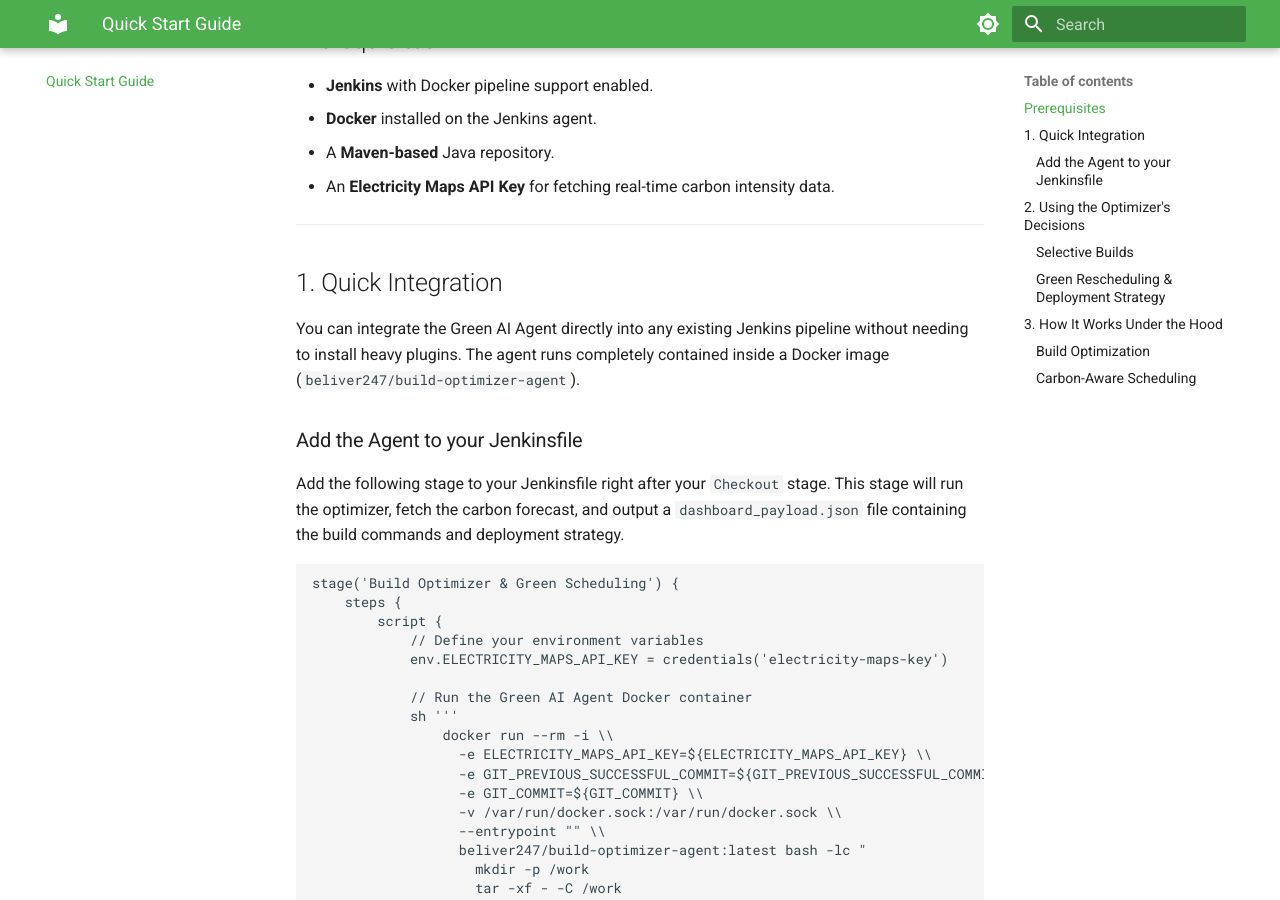
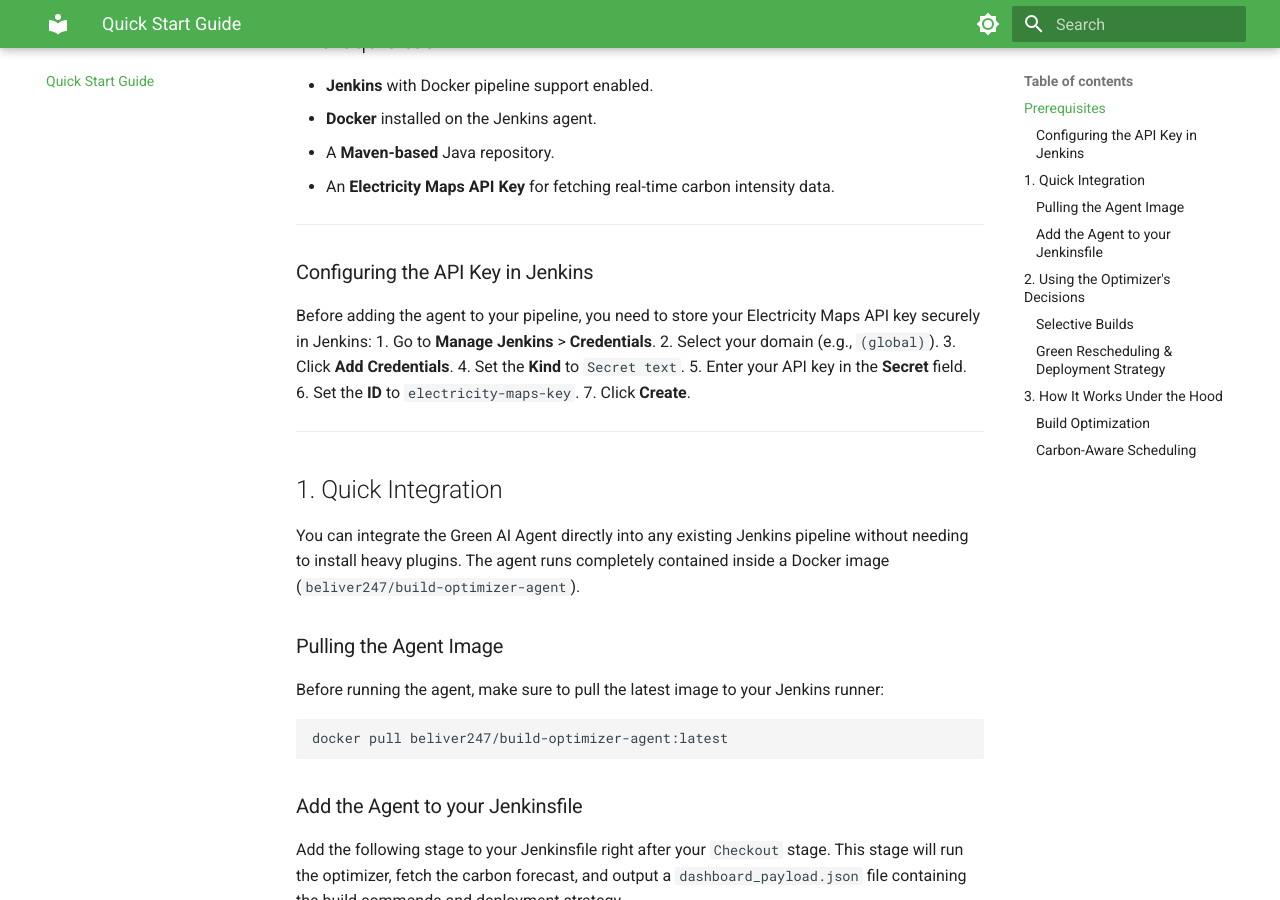
Before and after one commit to Beliver-247/GreenDevOps_Official_docs, an MkDocs documentation site: the page built from docs/quick_start_guide.md, in a window 1280 px wide and 900 px high, scrolled down 451 px. Built offline with MkDocs 1.6.1 and Material for MkDocs 9.7.7, drawn with Linux system fonts in a browser that asks for light colours.

Commit message:
docs: add Jenkins API key configuration steps and image pull instructions to quick start guide

````diff
--- a/docs/quick_start_guide.md
+++ b/docs/quick_start_guide.md
@@ -15,9 +15,30 @@
 
 ---
 
+### Configuring the API Key in Jenkins
+
+Before adding the agent to your pipeline, you need to store your Electricity Maps API key securely in Jenkins:
+1. Go to **Manage Jenkins** > **Credentials**.
+2. Select your domain (e.g., `(global)`).
+3. Click **Add Credentials**.
+4. Set the **Kind** to `Secret text`.
+5. Enter your API key in the **Secret** field.
+6. Set the **ID** to `electricity-maps-key`.
+7. Click **Create**.
+
+---
+
 ## 1. Quick Integration
 
 You can integrate the Green AI Agent directly into any existing Jenkins pipeline without needing to install heavy plugins. The agent runs completely contained inside a Docker image (`beliver247/build-optimizer-agent`).
+
+### Pulling the Agent Image
+
+Before running the agent, make sure to pull the latest image to your Jenkins runner:
+
+```bash
+docker pull beliver247/build-optimizer-agent:latest
+```
 
 ### Add the Agent to your Jenkinsfile
 
````
